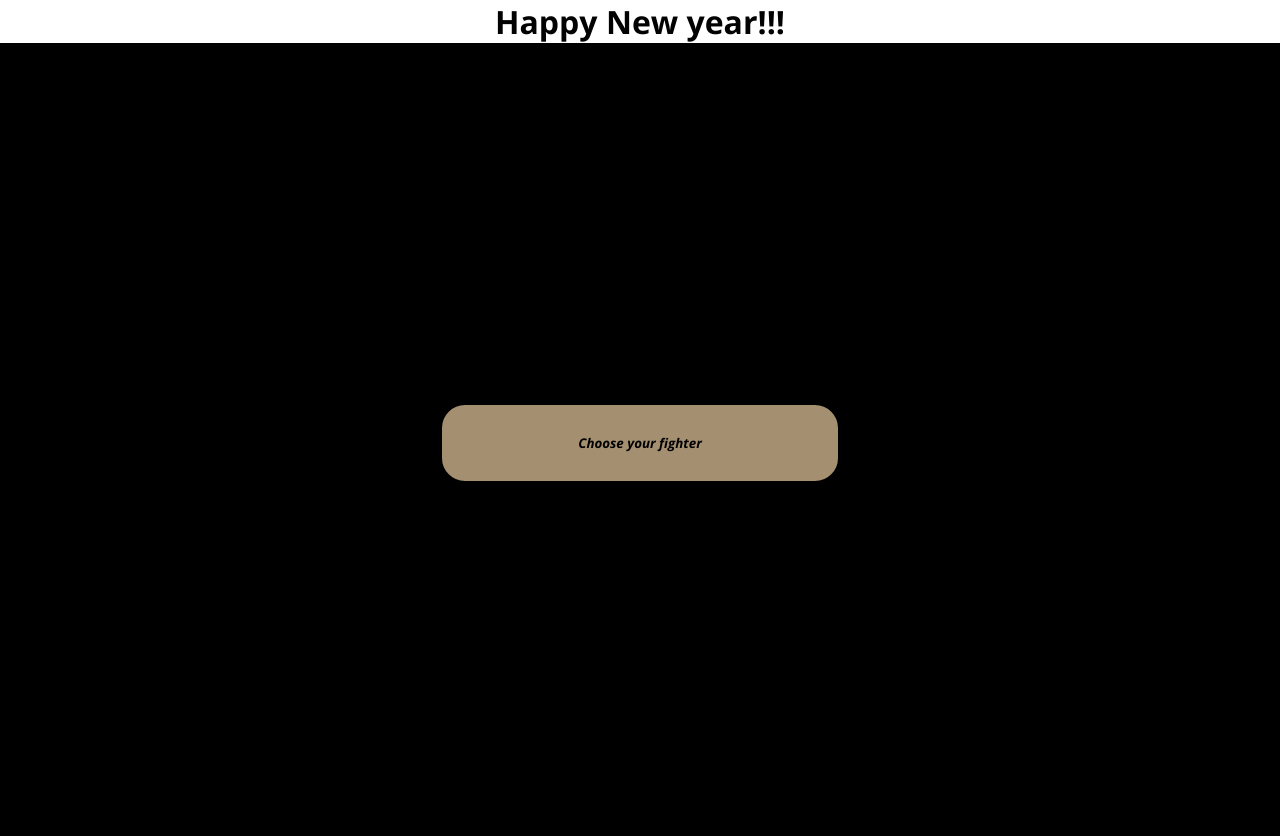
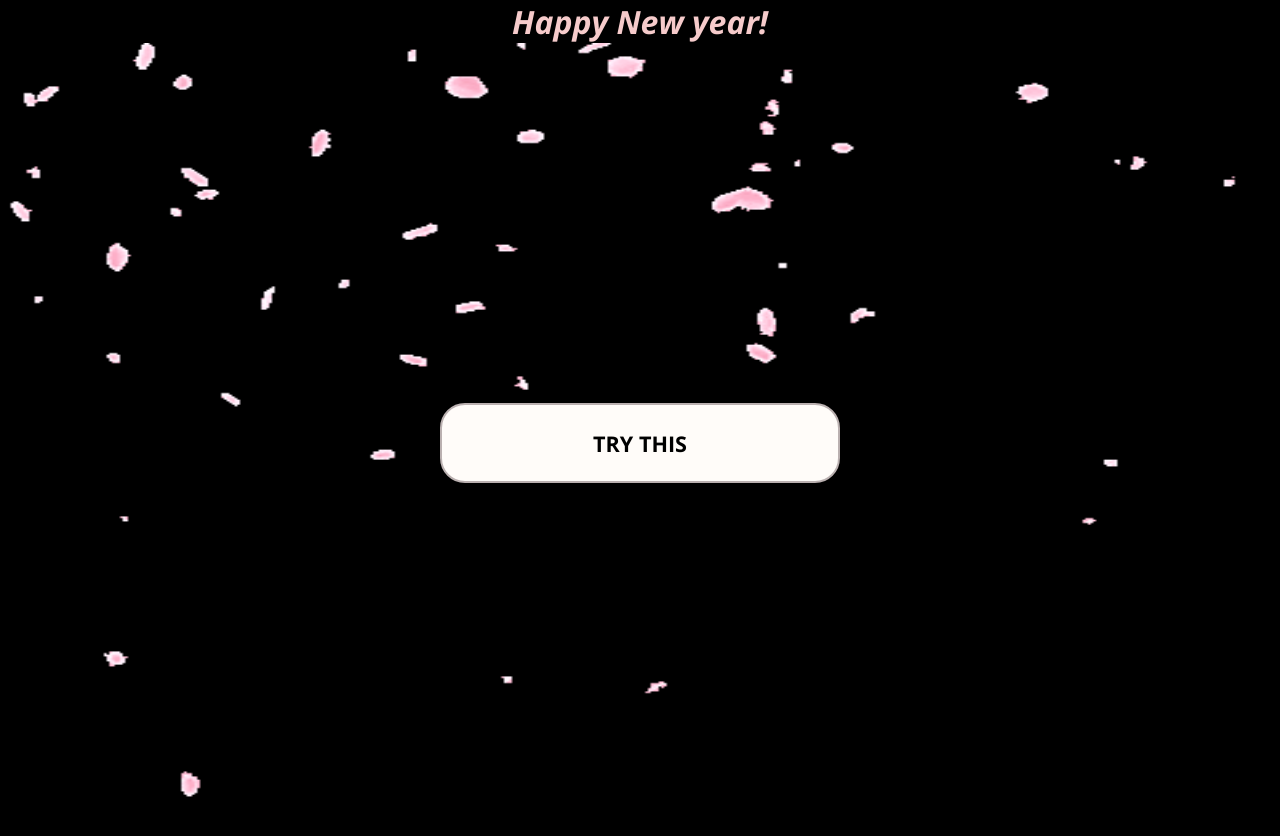
Before and after one commit to Ludwig-728/me.github.io, a plain HTML site: page index.html in a window 1280 px wide. Drawn offline with nearby package versions, Linux system fonts and the light colour scheme; a web font is replaced by a local one.

Commit message:
Add files via upload

```diff
--- a/index.html
+++ b/index.html
@@ -4,7 +4,7 @@
   <meta charset="UTF-8">
   <meta http-equiv="X-UA-Compatible" content="IE=edge">
   <meta name="viewport" content="width=device-width, initial-scale=1.0">
-  <title>Birthday Message For You</title>
+  <title>Happy New Year</title>
 
   <link rel="stylesheet" href="main.css">
 
@@ -15,20 +15,21 @@
   <script src="https://kit.fontawesome.com/effd3867de.js" crossorigin="anonymous"></script>
 </head>
 <h1><div class="container">
-  <p>Happy New year!!!</p>
+  <p>Happy New year!</p>
 </div>
 </h1>
 <body>
 
 <style>
         .dropdown button {
-        border: 2px solid black;
-        background-color: #a49071;
+        border: 2px solid rgb(186, 176, 176);
+        background-color: #fffcf9;
         border-radius: 25px;
         width: 400px;
         height: 10vh;
+        font-size: larger;
        font-weight: bolder;
-        font-style: oblique;
+        font-style: initial;
         cursor: pointer;
         position: relative;
         justify-content: center;
@@ -79,10 +80,10 @@
               </div>
             </div>
       <div class="dropdown">
-          <button onclick="myFunction()" class="dropbtn">Choose your fighter</button>
+          <button onclick="myFunction()" class="dropbtn">TRY THIS</button>
           <div id="myDropdown" class="content">
-            <a href='song/song.html' class="a">Song Suggestions</a>
-            <a href='letter/letter.html' class="b">Letter for you</a>
+            <a href='song/' class="a">Song Recommendations</a>
+            <a href='letter/' class="b">Letter for you</a>
           </div>
         </div>
       </div>
--- a/main.css
+++ b/main.css
@@ -3,13 +3,16 @@
     padding: 0;
     margin: 0;
     font-family: 'Open Sans', sans-serif;
+
   }
    h1 {
-    font-family: 'Courier New', Courier, monospace;
-    color: rgb(2, 2, 2);
-    padding: 0px;
+    font-style: italic;
+    font-weight: 10px;
+    color: rgb(246, 203, 203);
+    padding: 0;
     margin: 0;
     text-align: center;
+    background-color: #000000;
   }
   .container{
     border: #000000;
@@ -17,8 +20,13 @@
   main {
     width: 100%;
     height: 100vh;
+    font-size: large;
     background-color: #000000;
     display: flex;
     justify-content: center;
     align-items: center;
+    background-image: url('2yqT.gif');
+    background-repeat: no-repeat;
+    background-size: 100% 100%;
+    min-height: 100vh;
   }
```
Also changed, not shown: 2yqT.gif (added).
